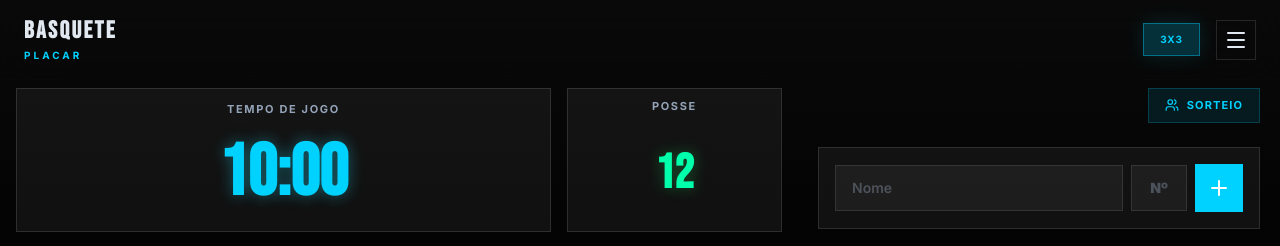
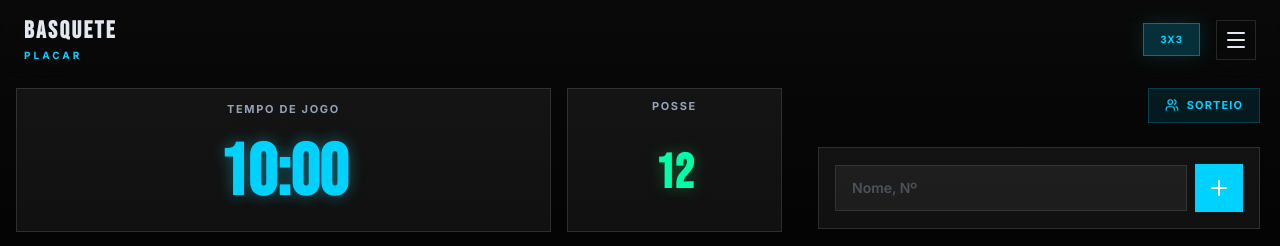
Before and after one commit to superdz7/marcador-3x3, a React (Vite) app: page / in a window 1280 px wide. Shown: the top 246 px of the page. Built offline with nearby package versions, Linux system fonts and the light colour scheme.

Commit message:
feat: Allow adding players with name and number
Introduces a more flexible player addition mechanism. Users can now input player name and number separated by a comma (e.g., "10, John Doe" or "Jane Smith, 5"). The system intelligently parses these inputs to correctly assign the name and number.

```diff
--- a/src/App.tsx
+++ b/src/App.tsx
@@ -328,7 +328,6 @@ export default function App() {
   const [selectedPlayerId, setSelectedPlayerId] = useState<string | null>(null);
   const [toast, setToast] = useState<{ message: string; type: 'error' | 'success' } | null>(null);
   const [newPlayerName, setNewPlayerName] = useState('');
-  const [newPlayerNumber, setNewPlayerNumber] = useState('');
   const [isMenuOpen, setIsMenuOpen] = useState(false);
   const hasStarted = useRef(false);
   const buzzerPlayedRef = useRef(false);
@@ -573,10 +572,33 @@ export default function App() {
 
   const addPlayer = () => {
     if (!newPlayerName.trim()) return;
+
+    let name = '';
+    let number = '';
+
+    if (newPlayerName.includes(',')) {
+      const parts = newPlayerName.split(',').map(p => p.trim());
+      // Identify which part is the number
+      if (!isNaN(Number(parts[0])) && parts[0] !== '') {
+        number = parts[0];
+        name = parts[1] || '';
+      } else if (!isNaN(Number(parts[1])) && parts[1] !== '') {
+        number = parts[1];
+        name = parts[0];
+      } else {
+        name = parts[0];
+        number = parts[1] || '';
+      }
+    } else {
+      name = newPlayerName;
+    }
+
+    if (!name.trim()) return;
+
     const player: Player = {
       id: Math.random().toString(36).substr(2, 9),
-      name: newPlayerName.toUpperCase(),
-      number: newPlayerNumber,
+      name: name.toUpperCase(),
+      number: number,
       stats: {
         pts2: { made: 0, missed: 0 },
         pts3: { made: 0, missed: 0 },
@@ -590,7 +612,6 @@ export default function App() {
     setPlayers(prev => [...prev, player]);
     setDrawnTeams([]);
     setNewPlayerName('');
-    setNewPlayerNumber('');
   };
 
   const removePlayer = (id: string) => {
@@ -938,17 +959,11 @@ export default function App() {
               <div className="flex gap-2 items-center">
                 <input
                   type="text"
-                  placeholder={t.nomeJogador}
+                  placeholder={`${t.nomeJogador}, ${t.numeroJogador || 'Nº'}`}
                   className="flex-1 min-w-0 bg-white/5 border border-white/10 rounded-none px-4 py-3 text-sm font-semibold text-text-primary outline-accent placeholder:text-text-secondary/40"
                   value={newPlayerName}
                   onChange={(e) => setNewPlayerName(e.target.value)}
-                />
-                <input
-                  type="text"
-                  placeholder={t.numeroJogador || 'Nº'}
-                  className="w-14 bg-white/5 border border-white/10 rounded-none px-1 py-3 text-sm font-black text-center text-text-primary outline-accent placeholder:text-text-secondary/40"
-                  value={newPlayerNumber}
-                  onChange={(e) => setNewPlayerNumber(e.target.value)}
+                  onKeyDown={(e) => e.key === 'Enter' && addPlayer()}
                 />
                 <motion.button
                   className="w-12 h-12 bg-accent text-white rounded-none shadow-none flex items-center justify-center shrink-0 active:scale-95 transition-transform"
```
